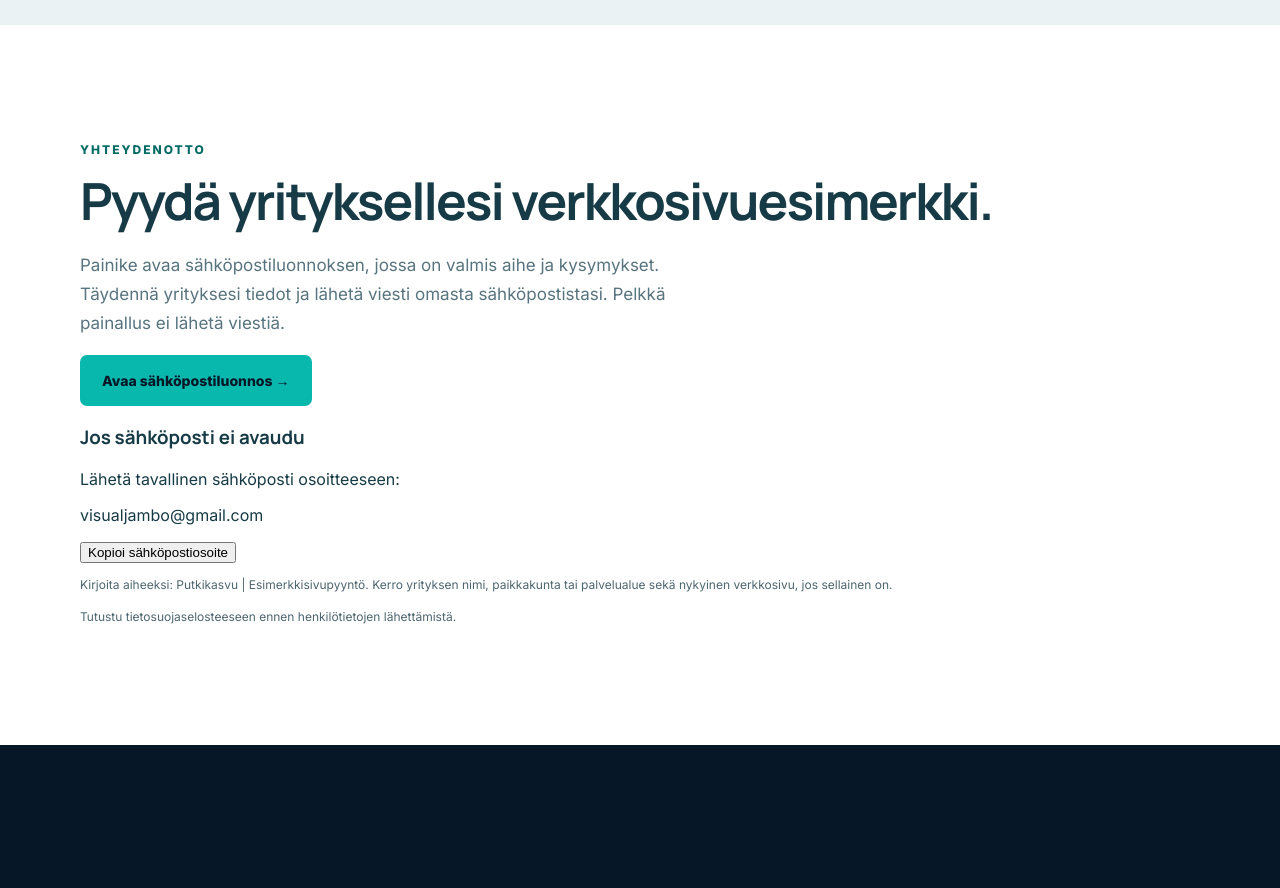
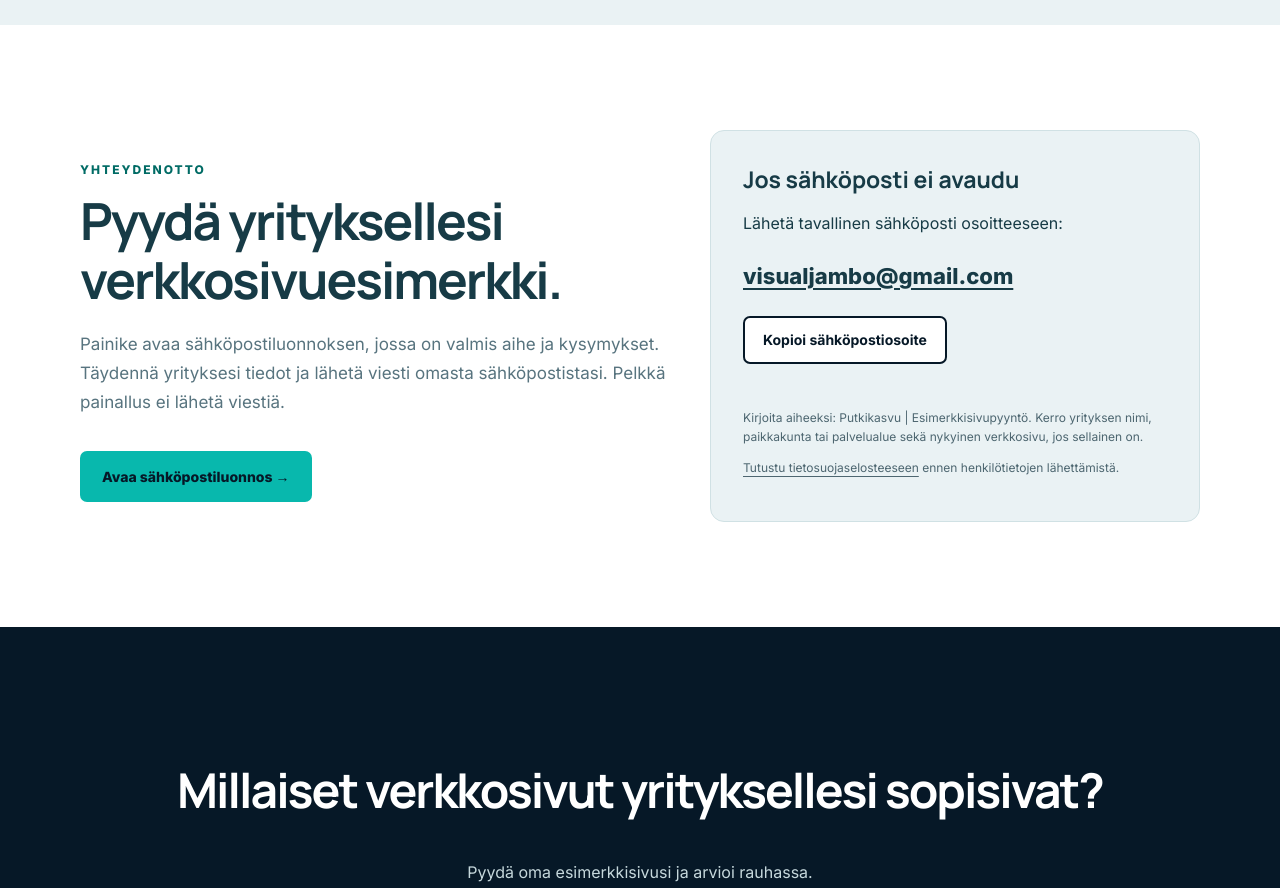
Before and after one commit to Jambovisuaalit/putkikasvu, a Next.js app: page / in a window 1280 px wide. Shown: the part 3480-4368 px from the top of the page. Built offline with nearby package versions, Linux system fonts and the light colour scheme.

Commit message:
fix(contact): update app/style.css

```diff
--- a/app/style.css
+++ b/app/style.css
@@ -41,3 +41,17 @@ h1,h2,h3{font-weight:700}
 
 /* Accessible darkened teal for 12px labels on white and ice-white surfaces. */
 .eyebrow-on-light{color:#006B65}
+
+
+/* Contact fallback: readable, tappable and usable without a mail handler. */
+.contact-panel{display:grid;grid-template-columns:minmax(0,1.2fr) minmax(280px,1fr);gap:42px;align-items:center}
+.contact-panel .btn{margin-top:18px;min-height:48px}
+.contact-aside{padding:32px;background:var(--brand-ice-white);border:1px solid #d0e1e4;border-radius:14px}
+.contact-aside h3{font-size:23px;margin:0 0 14px}
+.contact-aside p{line-height:1.6}
+.contact-address{font-size:clamp(17px,2vw,22px);font-weight:800;overflow-wrap:anywhere}
+.contact-address a,.contact-aside .fine a{text-decoration:underline;text-underline-offset:4px}
+.copy-btn{min-height:48px;max-width:100%;padding:12px 18px;border:2px solid var(--navy);border-radius:7px;background:white;color:var(--navy);font-family:inherit;font-size:14px;font-weight:700;cursor:pointer}
+.copy-status{display:block;min-height:24px;margin-top:8px;font-size:14px;font-weight:600;color:#006B65}
+@media(max-width:820px){.contact-panel{grid-template-columns:1fr;gap:30px}}
+@media(max-width:480px){.contact-aside{padding:22px}.contact-section{padding-block:56px}}
```
